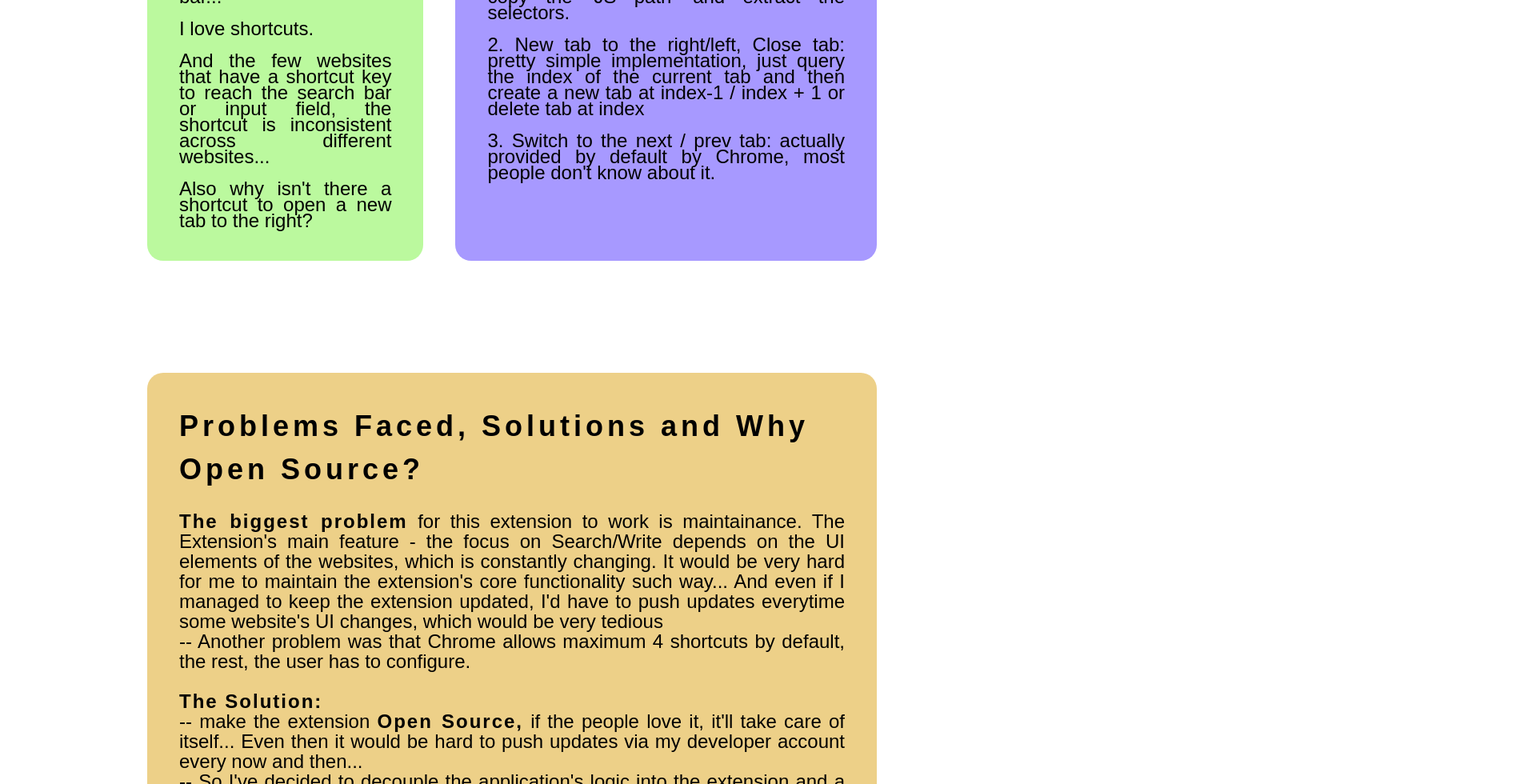
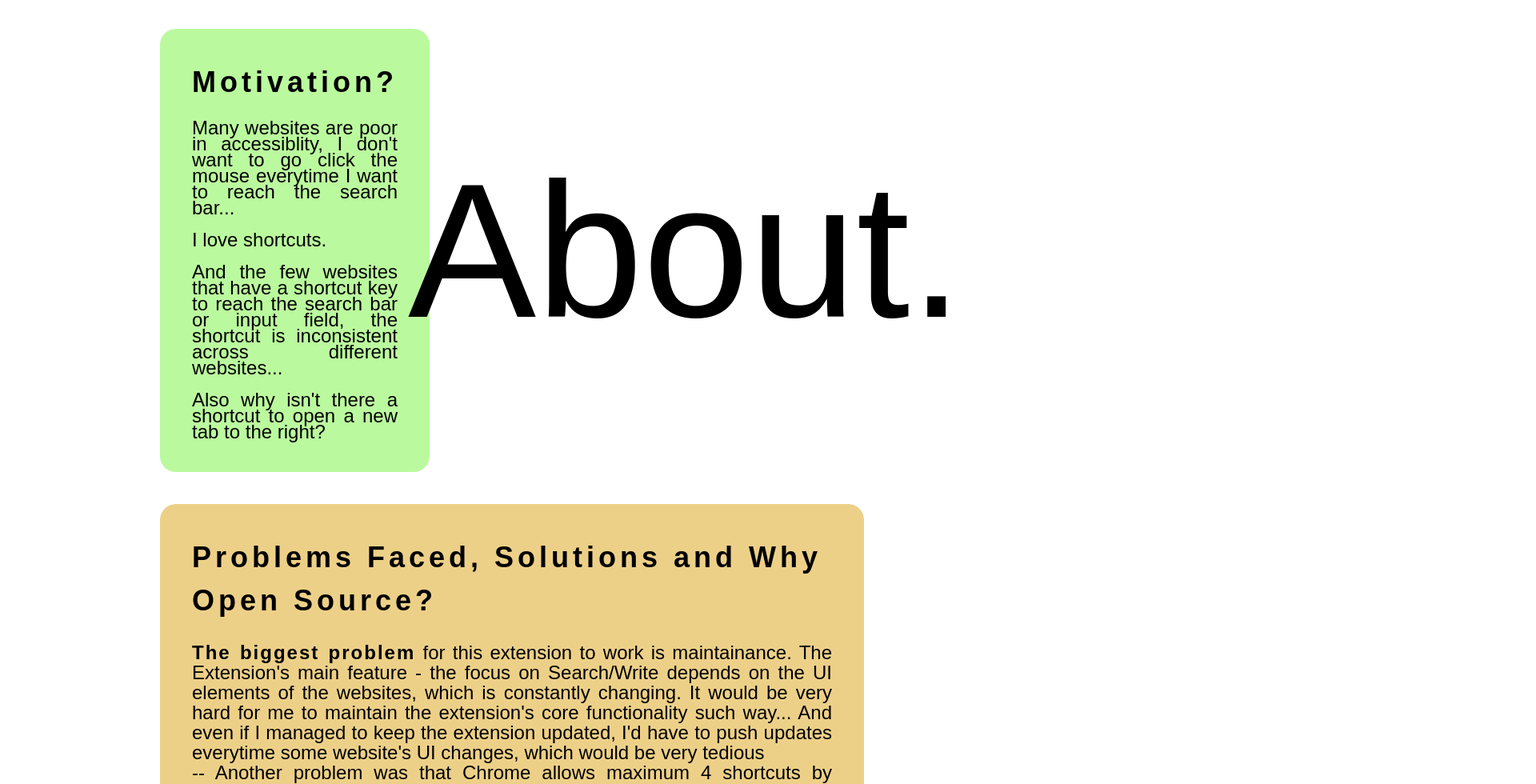
Before and after one commit to MVARUNREDDY8203/altshortcuts, a React (Vite) app in the folder altshortcuts_frontend/: page / in a window 1280 px wide. Shown: the part 2460-3440 px from the top of the page at 80% size, 1920 px wide, since content can reach past the window. Built offline with nearby package versions, Linux system fonts and the light colour scheme; a web font is replaced by a local one.

Commit message:
section4 fixed, added sectionhheading for accordion

```diff
--- a/altshortcuts_frontend/src/App.jsx
+++ b/altshortcuts_frontend/src/App.jsx
@@ -18,7 +18,9 @@ function MainContent() {
             <Section2></Section2>
             <Section3></Section3>
             <Section4></Section4>
-            <div>made with love</div>
+            <div className="text-right">
+                made with love by ~ M. VARUN REDDY 💝
+            </div>
         </>
     );
 }
@@ -274,7 +276,7 @@ function Section2() {
         "DONE!! ✅🚀🚀",
     ];
     return (
-        <div className="flex justify-between mx-50 my-60 items-center">
+        <div className="flex justify-between mx-50 mt-60 mb-40 items-center">
             <div>
                 {/* <video
                     src={"/config-cut.webm"}
@@ -318,13 +320,21 @@ function Section3() {
         }
     }
     return (
-        <div className="bg-zinc-300 flex-col items-center">
-            {/* accordion tiles */}
-            <div>
+        <div className="flex-col items-center relative">
+            <div
+                style={{
+                    background: "#595A5B",
+                    background: "linear-gradient(0deg, #828282, #FFFFFF)",
+                }}
+                className="hidden md:block relative text-[23rem] font-extrabold -mb-67 z-0 text-center w-full"
+            >
+                SHORCUTS
+            </div>
+
+            {/* Your existing accordion code - unchanged */}
+            <div className="relative z-10 bg-zinc-200 ">
                 {shortcuts.map((item, idx) => {
                     const isOpen = openIdx == idx;
-                    const isFirst = idx == 0;
-                    const isLast = idx == shortcuts.length - 1;
                     return (
                         <div
                             key={idx}
@@ -337,7 +347,7 @@ function Section3() {
                                 border
                                 transiton-all
                                 duration-200
-                                border-gray-800
+                                border-black
                                 px-50
                                 cursor-pointer flex-col w-full text-3xl hover:bg-black hover:text-white
                             `}
@@ -365,14 +375,17 @@ function Section4() {
     return (
         <>
             <div
-                style={{
-                    width: "90%",
-                    display: "flex",
-                    margin: "100px auto",
-                    boxSizing: "border-box",
-                    padding: "0px 120px",
-                    justifyContent: "space-between",
-                }}
+                className=" flex px-50 pt-40"
+                style={
+                    {
+                        // width: "90%",
+                        // display: "flex",
+                        // margin: "100px auto",
+                        // boxSizing: "border-box",
+                        // padding: "0px 120px",
+                        // justifyContent: "space-between",
+                    }
+                }
             >
                 <div
                     style={{
@@ -414,7 +427,10 @@ function Section4() {
                         tab to the right?
                     </span>
                 </div>
-                <div
+                <div className="flex w-[40rem] justify-center items-center">
+                    <span className="text-[15rem]">About.</span>
+                </div>
+                {/* <div
                     style={{
                         backgroundColor: "#A799FF",
                         borderRadius: "20px",
@@ -458,18 +474,21 @@ function Section4() {
                         3. Switch to the next / prev tab: actually provided by
                         default by Chrome, most people don't know about it.
                     </span>
-                </div>
+                </div> */}
             </div>
             <div
-                style={{
-                    width: "90%",
-                    display: "flex",
-                    marginLeft: "auto",
-                    marginRight: "auto",
-                    boxSizing: "border-box",
-                    padding: "0px 120px",
-                    justifyContent: "space-between",
-                }}
+                className="px-50 flex justify-between mb-20"
+                style={
+                    {
+                        // width: "90%",
+                        // display: "flex",
+                        // marginLeft: "auto",
+                        // marginRight: "auto",
+                        // boxSizing: "border-box",
+                        // padding: "0px 120px",
+                        // justifyContent: "space-between",
+                    }
+                }
             >
                 <div
                     style={{
```
